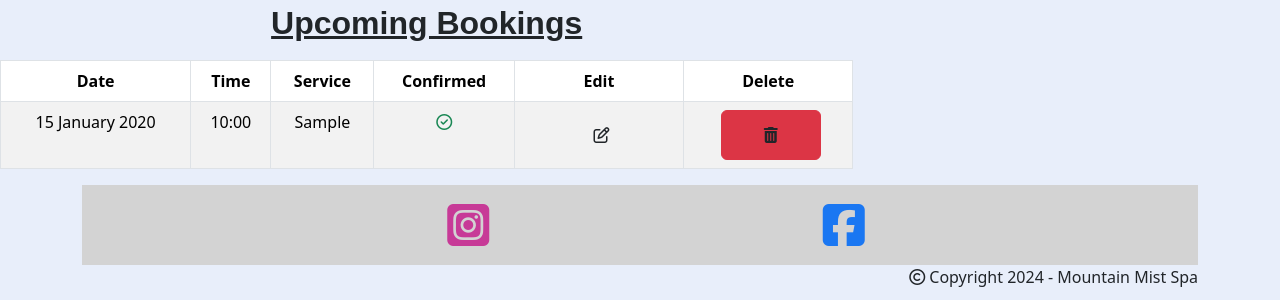
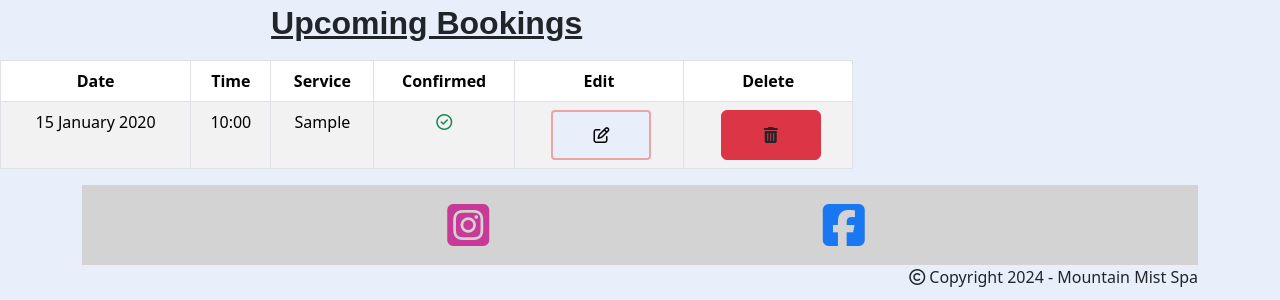
Before and after one commit to runabrandes/pp4-spa, a Django app: template booking/templates/booking/booking_overview.html in a window 1280 px wide. Shown: the part 192-492 px from the top of the page. Run offline with Django 4.2, Linux system fonts and the light colour scheme; the template is opened without the code that fills it: values that come from a table or form of the project are taken from there, others are empty; tables that the repository leaves empty hold one stand-in row (values such as "Sample post"); parts of the project's set-up code (start-up, migrations or seed data) failed here and were passed over; some libraries are stand-ins or nearby versions; some web fonts are replaced.

Commit message:
Removed btn class from edit button to fix styling

```diff
--- a/booking/templates/booking/booking_overview.html
+++ b/booking/templates/booking/booking_overview.html
@@ -33,7 +33,7 @@
                         <i class="fa-regular fa-circle-xmark text-danger"></i>
                         {% endif %}
                     </td>
-                    <td scope="row"><button type="button" class="table-btn btn btn-edit" data-bs-toggle="modal"
+                    <td scope="row"><button type="button" class="table-btn btn-edit" data-bs-toggle="modal"
                             data-bs-target="#confirmEdit{{booking.id}}" aria-label="Edit confirm button"><i
                                 class="fa-regular fa-pen-to-square"></i></button></td>
                     <td scope="row"><button type="button" class="table-btn btn btn-danger btn-delete"
```
